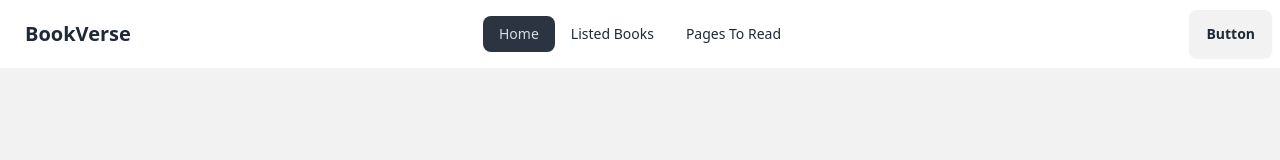
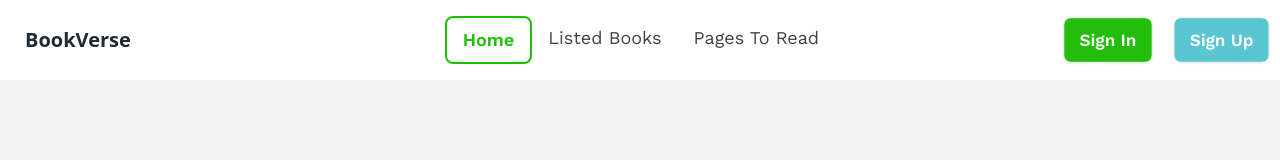
Before and after one commit to HamzaAryanSapnil/BookVerse-Assignment-8, a React (Vite) app: page / in a window 1280 px wide. Shown: the top 160 px of the page. Built offline with nearby package versions, Linux system fonts and the light colour scheme; a web font is replaced by a local one.

Commit message:
completed navbar with res

```diff
--- a/src/Components/Header/Header.jsx
+++ b/src/Components/Header/Header.jsx
@@ -1,11 +1,40 @@
 import { NavLink } from "react-router-dom";
 
 const Header = () => {
-  const links = <>
-    <li><NavLink to="/" >Home</NavLink></li>
-    <li><NavLink to="/listedbooks" >Listed Books</NavLink></li>
-    <li><NavLink to="/pagestoread" >Pages To Read</NavLink></li>
-  </>
+  const links = (
+    <>
+      <li>
+        <NavLink
+          to="/"
+          className={({isActive}) => {
+            return isActive ? "navActive" : "navInActive"
+          } }
+        >
+          Home
+        </NavLink>
+      </li>
+      <li>
+        <NavLink
+          to="/listedbooks"
+          className={({isActive}) => {
+            return isActive ? "navActive" : "navInActive"
+          } }
+        >
+          Listed Books
+        </NavLink>
+      </li>
+      <li>
+        <NavLink
+          to="/pagestoread"
+          className={({isActive}) => {
+            return isActive ? "navActive" : "navInActive"
+          } }
+        >
+          Pages To Read
+        </NavLink>
+      </li>
+    </>
+  );
   return (
     <div className="navbar bg-base-100">
       <div className="navbar-start">
@@ -30,18 +59,33 @@ const Header = () => {
             tabIndex={0}
             className="menu menu-sm dropdown-content mt-3 z-[1] p-2 shadow bg-base-100 rounded-box w-52"
           >
-           {links}
+            {links}
           </ul>
         </div>
         <a className="btn btn-ghost text-xl">BookVerse</a>
       </div>
       <div className="navbar-center hidden lg:flex">
-        <ul className="menu menu-horizontal px-1">
-          {links}
-        </ul>
+        <ul className="menu menu-horizontal px-1">{links}</ul>
       </div>
-      <div className="navbar-end">
-        <a className="btn">Button</a>
+      <div className="navbar-end hidden md:flex gap-x-4 ">
+        <a className="btn signInBtn">Sign In</a>
+        <a className="btn signUpBtn">Sign Up</a>
+      </div>
+
+      <div className="navbar-end  md:hidden flex-col">
+        <details className="dropdown">
+          <summary className="m-1 text-white font-bold btn bg-gradient-to-r from-btnBgSignIn to-[#3a7bd5]">
+            Sign IN UP
+          </summary>
+          <ul className="p-2 shadow menu dropdown-content z-[1] bg-base-100 rounded-box gap-y-2 ">
+            <li>
+              <a className="btn signInBtn">Sign In</a>
+            </li>
+            <li>
+              <a className="btn signUpBtn ">Sign Up</a>
+            </li>
+          </ul>
+        </details>
       </div>
     </div>
   );
--- a/src/index.css
+++ b/src/index.css
@@ -3,3 +3,21 @@
 @tailwind base;
 @tailwind components;
 @tailwind utilities;
+
+
+.signInBtn {
+    @apply  bg-btnBgSignIn font-work font-semibold text-white md:text-lg;
+}
+.signUpBtn {
+    @apply  bg-btnBgSignup font-work font-semibold text-white md:text-lg;
+}
+.bannerBtn {
+    @apply  bg-btnBgSignIn font-work font-bold text-white text-xl;
+}
+
+.navActive {
+    @apply border-2 border-btnBgSignIn bg-transparent text-btnBgSignIn font-semibold font-work text-lg;
+}
+.navInActive {
+    @apply  text-navHeadingEighty font-work text-lg;
+}
--- a/tailwind.config.js
+++ b/tailwind.config.js
@@ -10,10 +10,14 @@ export default {
         'playfair': ['Playfair Display', 'serif'],
         'work': ['Work Sans', 'sans-serif']
       },
-      color: {
+      colors: {
         navHeading: "#131313",
         navHeadingEighty: "#131313CC",
-      }
+        btnBgSignIn: "#23BE0A",
+        btnBgSignup: "#59C6D2",
+      },
+
+
     },
   },
   plugins: [require("daisyui")],
```
